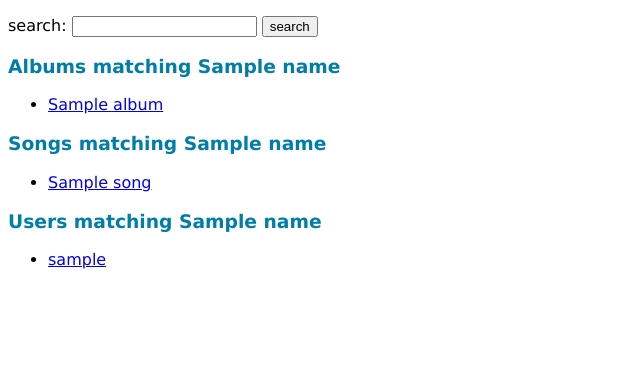
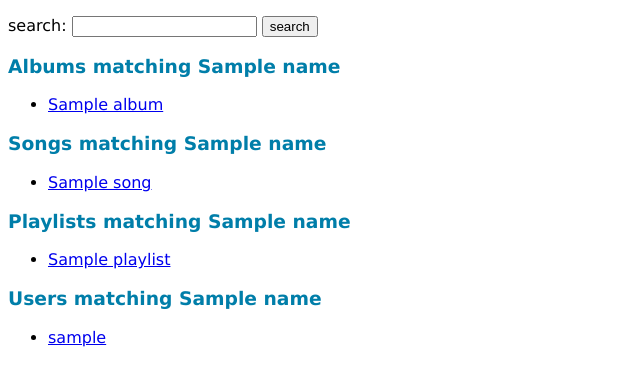
Before and after one commit to audreah/coda, a Flask app: template templates/multiple.html in a window 1280 px wide. Shown: the top 386 px of the page, without its empty margins (0-640 px from the left). Run offline with Flask 2, Linux system fonts and the light colour scheme; the template is opened without the code that fills it: most values are stand-ins (such as "Sample title", 1, 10 or a date in 2020).

Commit message:
integrated searching for playlists

```diff
--- a/albumPage.py
+++ b/albumPage.py
@@ -1,6 +1,6 @@
 '''
 Authors: Audrea Huang
-Version: Fall T1 2020 | 28 Sept 2022
+Version: Fall T1 2020 | 30 Sept 2020
 '''
 
 import cs304dbi as dbi
--- a/app.py
+++ b/app.py
@@ -1,3 +1,8 @@
+'''
+Authors: Danya Gao, Audrea Huang, Liz Huang
+File description: main driver application
+'''
+
 from flask import (Flask, render_template, make_response, url_for, request,
                    redirect, flash, session, send_from_directory, jsonify)
 from werkzeug.utils import secure_filename
@@ -152,33 +157,45 @@ def song(sid):
 
 '''
 Renders the template for the user's search.
-:returns: the item's (album, song, or user) individual page if there is
-          exactly one match
-          otherwise, lists out all matches with links to their individual pages.
+:returns: the individual page for an item ((album, song, playlist, or user)
+        if there is exactly one match
+        otherwise, lists out all matches with links to their individual pages.
 '''
 @app.route('/query/', methods=['GET'])
 def query():
     conn = dbi.connect()
     query = request.args['searchbar'] # query text
-    albumMatches = albumPage.get_similar_albums(conn,query)
-    songMatches = songPage.get_similar_songs(conn,query)
+    albumMatches = albumPage.get_similar_albums(conn, query)
+    songMatches = songPage.get_similar_songs(conn, query)
     userMatches = userpage.search_user(conn, query)
+    playlistMatches = playlist.get_similar_playlists(conn, query)
 
     # no matches
-    if not albumMatches and not songMatches and not userMatches:
+    if (not albumMatches and not songMatches
+        and not userMatches and not playlistMatches):
         return render_template('notFound.html', type='Nothing',
         page_title="No matches")
 
     # one album matches
-    elif len(albumMatches) == 1 and not songMatches and not userMatches:
+    elif (len(albumMatches) == 1 and not songMatches
+        and not userMatches and not playlistMatches):
         return redirect(url_for('album', aid=albumMatches[0]['album_id']))
 
     # one song matches
-    elif len(songMatches) == 1 and not userMatches:
+    elif (len(songMatches) == 1 and not albumMatches
+        and not userMatches and not playlistMatches):
         return redirect(url_for('song', sid=songMatches[0]['song_id']))
 
-    elif userMatches and not songMatches and not albumMatches:
-        return render_template("search.html", users = users)
+    # one user matches
+    elif (userMatches and not songMatches and not albumMatches
+        and not playlistMatches):
+        return render_template("search.html", users = userMatches)
+
+    # one playlist matches
+    elif (len(playlistMatches) == 1 and not songMatches
+        and not albumMatches and not playlistMatches):
+        return render_template("playlist.html",
+            playlistInfo=playlistMatches)
 
     # multiple matches
     else:
@@ -188,19 +205,27 @@ def query():
             albumID = albumDict['album_id']
             albums.append(albumPage.get_album(conn, albumID))
 
+        # extract information for each matching song
         songs = []
         for songDict in songMatches:
             songID = songDict['song_id']
             songs.append(songPage.get_song(conn, songID))
 
+        # extract information for each matching user
         users = []
         for userDict in userMatches:
             userID = userDict['user_id']
             users.append(userpage.get_user_id(conn, userID))
 
+        # extract information for each matching playlist
+        playlists = []
+        for playlistDict in playlistMatches:
+            playlistID = playlistDict['playlist_id']
+            playlists.append(playlist.get_playlist_info(conn, playlistID))
+
         return render_template('multiple.html',
             albums=albums, songs=songs, users=users,
-            name = query,
+            playlists=playlists, name = query,
             page_title="Mutliple Results Found")
 
 
--- a/templates/multiple.html
+++ b/templates/multiple.html
@@ -22,6 +22,14 @@ multiple matches.  -->
         {% endfor %}
     </ul>
 
+<h3> Playlists matching {{name}} </h3>
+<ul>
+    {% for playlist in playlists %}
+        <li><a href="{{ url_for('playlistPage', pid=playlist.playlist_id) }}">
+    {{playlist.playlist_name}}</a></li>
+    {% endfor %}
+</ul>
+
 <h3> Users matching {{name}} </h3>
     <ul>
         {% for user in users %}
--- a/templates/playlist.html
+++ b/templates/playlist.html
@@ -14,7 +14,7 @@
         <ul>
             {% for song in songs %}
             <li>
-                <a href="{{url_for('song', sid = song.song_id)}}"">{{song.song_title}}</a>
+                <a href="{{url_for('song', sid = song.song_id)}}">{{song.song_title}}</a>
             </li>
             {% endfor %}
         </ul>
```
Also changed, not shown: playlist.py (+14 -0 lines).
